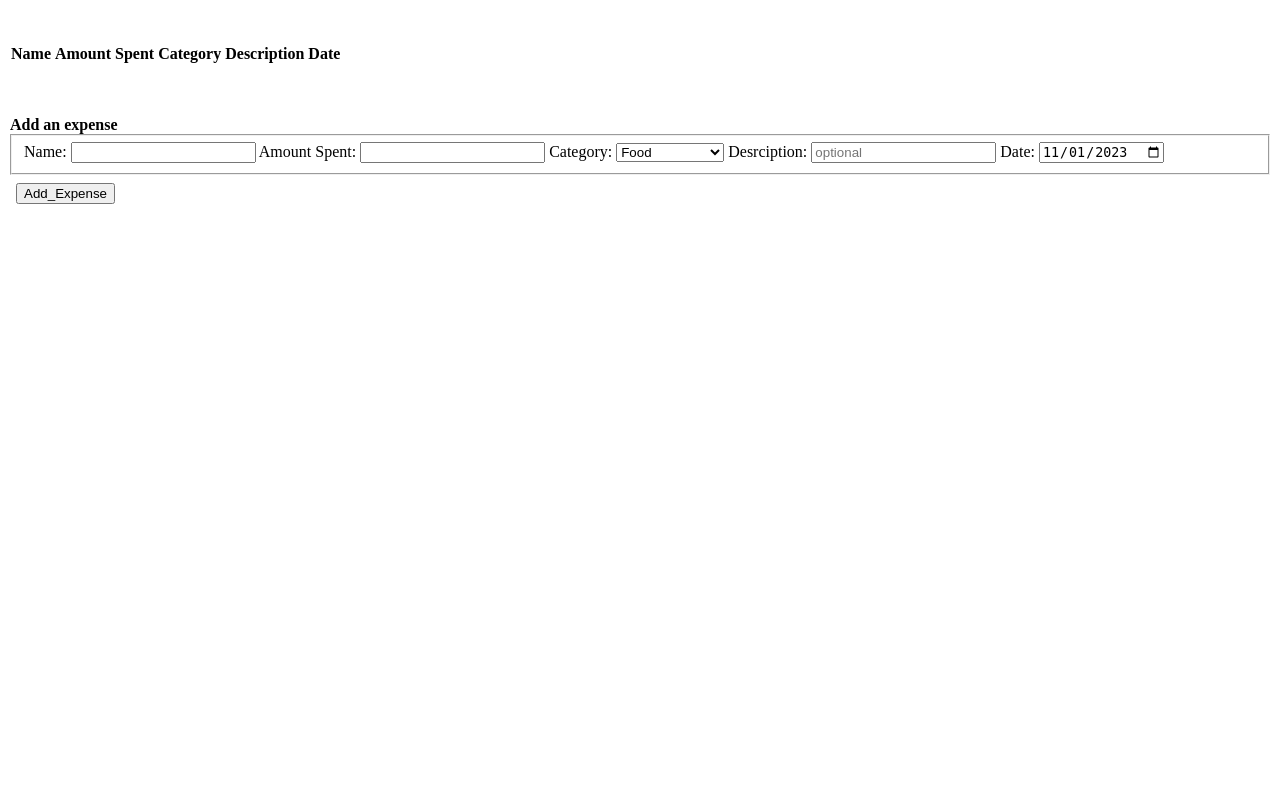
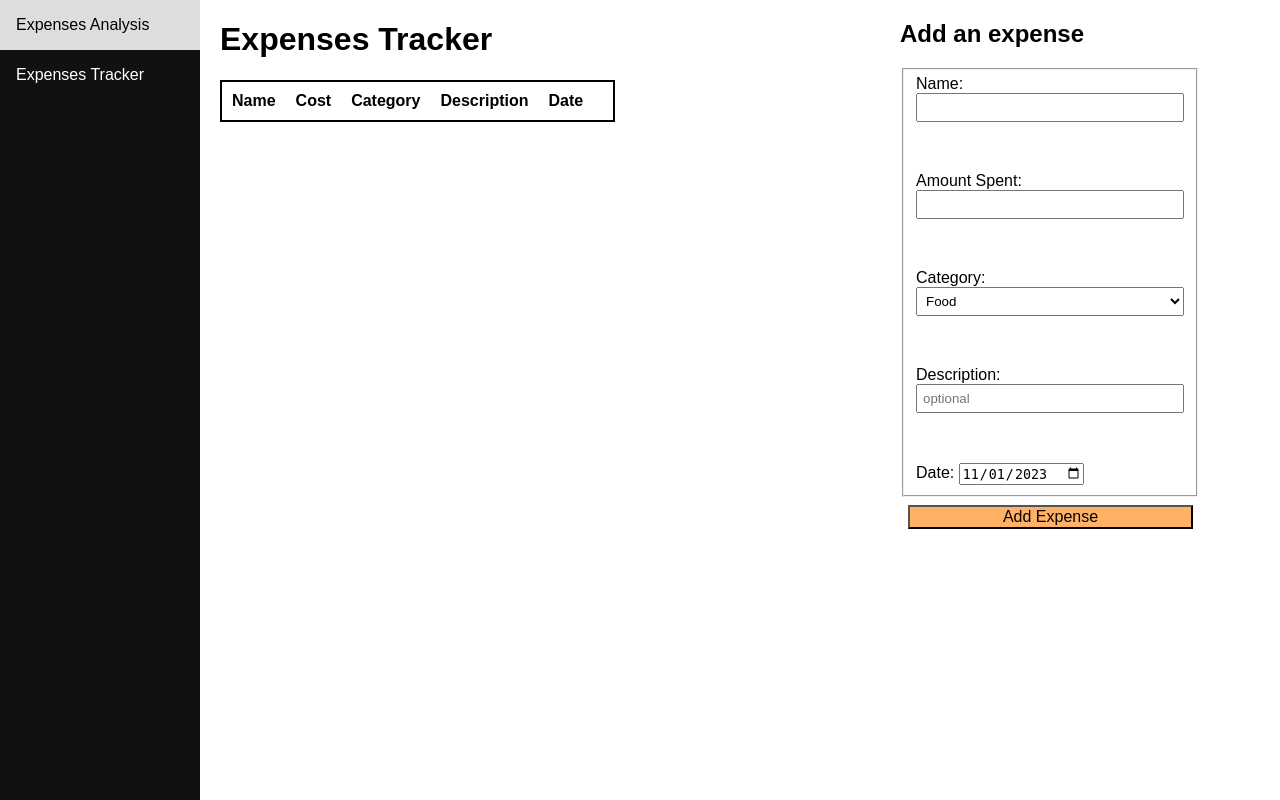
Before and after one commit to aflanders7/Finance_Tracker, a Flask app: page /expenses in a window 1280 px wide. Run offline with Flask 3, Linux system fonts and the light colour scheme; data that the repository does not hold is empty; some libraries are stand-ins or nearby versions.

Commit message:
css style

```diff
--- /dev/null
+++ b/static/css/style.css
@@ -0,0 +1,92 @@
+* {
+    box-sizing: border-box;
+  }
+
+body {
+    margin: 0;
+    font-family: Arial, Helvetica, sans-serif;
+  }
+
+table {
+    border-collapse: collapse;
+    border: 2px solid;
+  }
+
+th, td {
+    border-bottom: 1px solid;
+    padding: 10px;
+    text-align: left;
+  }
+
+tr:hover {
+    background-color: black;
+    color: white
+}
+
+a {
+    text-decoration: none;
+    color: orange;
+}
+
+a:hover {
+    color: lightsalmon;
+}
+
+  /* Style the side navigation */
+.sidenav {
+    height: 100%;
+    width: 200px;
+    position: fixed;
+    z-index: 1;
+    top: 0;
+    left: 0;
+    background-color: #111;
+    overflow-x: hidden;
+  }
+
+
+  /* Side navigation links */
+.sidenav a {
+    color: white;
+    padding: 16px;
+    text-decoration: none;
+    display: block;
+  }
+
+  /* Change color on hover */
+.sidenav a:hover {
+    background-color: #ddd;
+    color: black;
+  }
+
+  /* Style the content */
+.content {
+    margin-left: 200px;
+    padding-left: 20px;
+    width: 700px;
+    position: fixed;
+  }
+
+input[type=text], input[type=number],select {
+    width: 100%;
+    padding: 5px;
+    display: inline-block;
+  }
+
+input[type=submit] {
+    width: 95%;
+    background-color: rgba(255, 159, 64, .8);
+    font-size: 1em;
+
+}
+
+.content2{
+    margin-left: 900px;
+    width: 300px;
+    position: fixed;
+}
+
+.content3{
+    margin-left: 200px;
+    padding-left: 20px;
+}
--- a/templates/expenses.j2
+++ b/templates/expenses.j2
@@ -1,15 +1,27 @@
+<head>
+    <script src="https://cdn.jsdelivr.net/npm/chart.js"></script>
+    <title>Expenses</title>
+    <link rel="stylesheet" type="text/css" href="/static/css/style.css">
+</head>
+
+<div class="sidenav">
+  <a href="graph">Expenses Analysis</a>
+  <a href="expenses">Expenses Tracker</a>
+</div>
 
 
-<p>&nbsp;</p>
 
+<div class="content">
+    <h1>Expenses Tracker</h1>
     <table>
         <thead>
         <tr>
             <th>Name</th>
-        <th>Amount Spent</th>
+            <th>Cost</th>
             <th>Category</th>
             <th>Description</th>
             <th>Date</th>
+            <th> </th>
         </tr>
         <tbody>
         {% for item in Expenses %}
@@ -23,20 +35,19 @@
         </tr>
         {% endfor %}
     </table>
+</div>
+    <div id="insert" class="content2">
+        <h2>Add an expense</h2>
 
-<p>&nbsp;</p>
-
-<div id="insert">
             <form id="Add_Expense" action="/expenses" method="post">
-			<legend><strong>Add an expense</strong></legend>
                 <fieldset>
                     <!-- placeholder shows ghost text, required forces an input, pattern forces input adherence -->
                     <label for="name">Name:</label>
                     <input type="text" class="form-control" id="name" name="name"  placeholder="" required>
-
+                    <p>&nbsp;</p>
                     <label for="amount">Amount Spent:</label>
                     <input type="number" class="form-control" id="amount" name="amount" max="2000" placeholder="" required>
-
+                    <p>&nbsp;</p>
                     <label for="category">Category:</label>
                     <select class="form-control" id="category" name="category" placeholder="" required>
                         <option value="Food">Food</option>
@@ -44,17 +55,18 @@
                         <option value="Transportation">Transportation</option>
                         <option value="Health">Health</option>
                         <option value="Entertainment">Entertainment</option>
+                        <option value="Other">Other</option>
                     </select>
-
-				<label for="description">Desrciption:</label>
+                    <p>&nbsp;</p>
+                    <label for="description">Description:</label>
                     <input type="text" class="form-control" id="description" name="description" placeholder="optional">
-
+                    <p>&nbsp;</p>
                     <label for="date">Date:</label>
                     <input type="date" id="date" name="date" value="2023-11-01" />
                 </fieldset>
 
                 <!-- Create 'Add Person' and 'Cancel' buttons -->
-			<input type="submit" value="Add_Expense" name="Add_Expense" class="btn btn-primary" style="margin:.5rem;">
+                <input type="submit" value="Add Expense" name="Add_Expense" class="btn btn-primary" style="margin:.5rem;">
 
             </form>
     </div><!--insert-->
```
Also changed, not shown: templates/graph.html (+9 -0 lines), templates/main.j2 (deleted, +0 -20 lines). Lines whose indentation alone changed are shown as unchanged.
